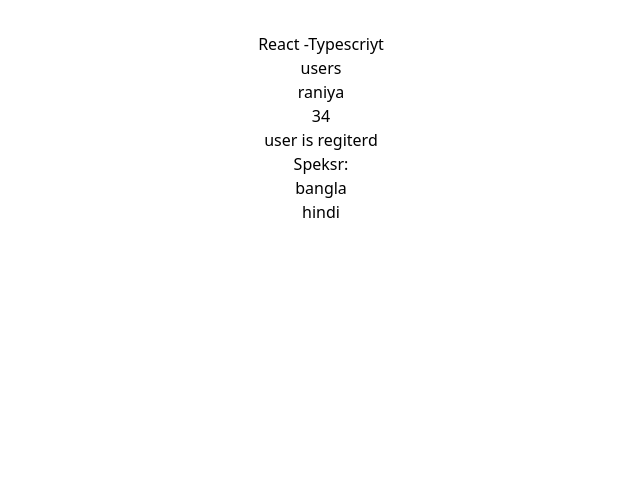
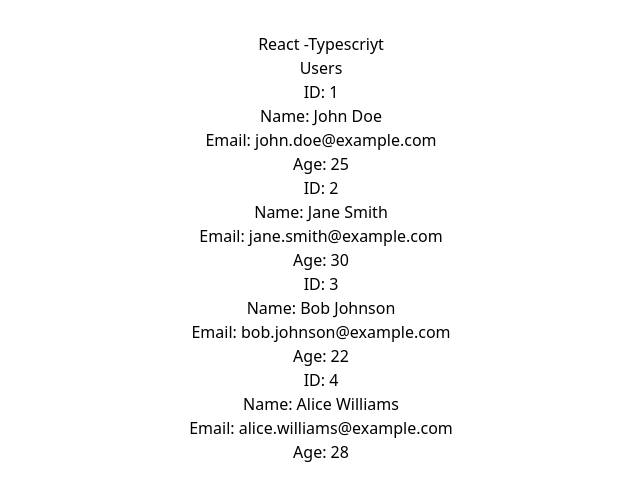
Before and after one commit to abdullahalkawser/React-typescript, a React (Vite) app in the folder my-app/: page / in a window 1280 px wide. Shown: the top 500 px of the page, without its empty margins (319-959 px from the left). Built offline with nearby package versions, Linux system fonts and the light colour scheme.

Commit message:
array of objcet

```diff
--- a/my-app/src/App.tsx
+++ b/my-app/src/App.tsx
@@ -1,16 +1,45 @@
 
 import './App.css'
-import User from './componants/user'
+// import User from './componants/user'
+import Users from './componants/users';
 
 function App() {
 
-  const user ={
-    name:'raniya',
-    age: 34,
-    lang:["bangla","hindi"],
-    register:true
-  }
+  // const user ={
+  //   name:'raniya',
+  //   age: 34,
+  //   lang:["bangla","hindi"],
+  //   register:true
+  // }
 
+  const users = [
+    {
+      id: 1,
+      name: "John Doe",
+      email: "john.doe@example.com",
+      age: 25
+    },
+    {
+      id: 2,
+      name: "Jane Smith",
+      email: "jane.smith@example.com",
+      age: 30
+    },
+    {
+      id: 3,
+      name: "Bob Johnson",
+      email: "bob.johnson@example.com",
+      age: 22
+    },
+    {
+      id: 4,
+      name: "Alice Williams",
+      email: "alice.williams@example.com",
+      age: 28
+    }
+  ];
+
+  console.log(users);
 
   return (
 <div className=' '>
@@ -18,7 +47,8 @@
  <div className='flex '>
  {/* <User name='abdullah al kawser' age= {39} register= {false} language={['bangla' ,'Arabic']}/>
  <User name='hassan' age= {390} register= {true} language={['english' ,'Arabic']}/> */}
- <User user={user} />
+ {/* <User user={user} /> */}
+ <Users users= {users}/>
  </div>
 </div>
   )
--- /dev/null
+++ b/my-app/src/componants/users.tsx
@@ -0,0 +1,31 @@
+
+type userProps ={
+    users: {
+        id: number;
+        name: string;
+        email: string;
+        age: number;
+    }[]
+}
+
+//array of objcet
+const Users = ({users}: userProps) => {
+
+  return (
+    <div>  <h1>Users</h1>
+    <ul>
+      {users.map(user => (
+        <li key={user.id}>
+          <p>ID: {user.id}</p>
+          <p>Name: {user.name}</p>
+          <p>Email: {user.email}</p>
+          <p>Age: {user.age}</p>
+        </li>
+      ))}
+    </ul>
+
+    </div>
+  )
+}
+
+export default Users
```
